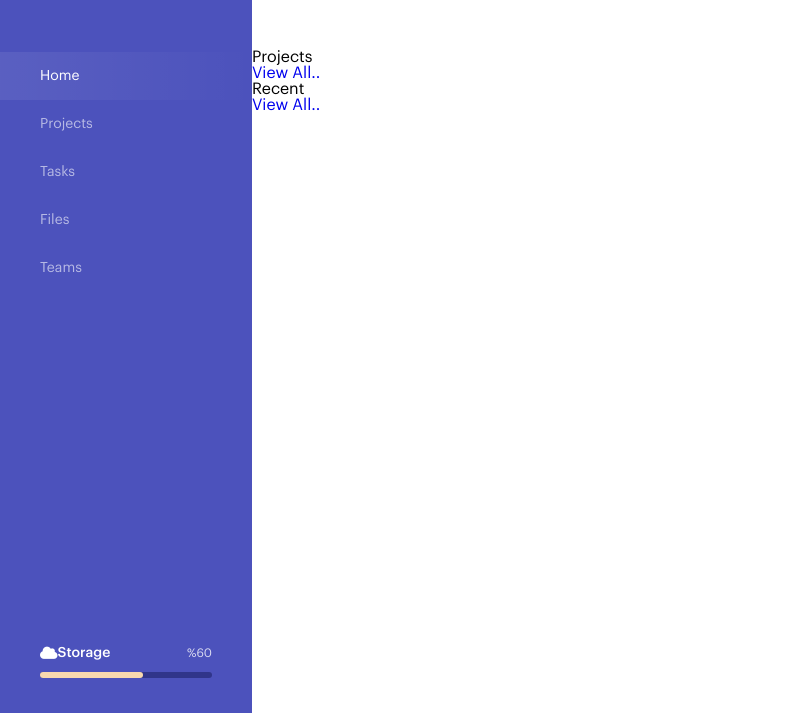
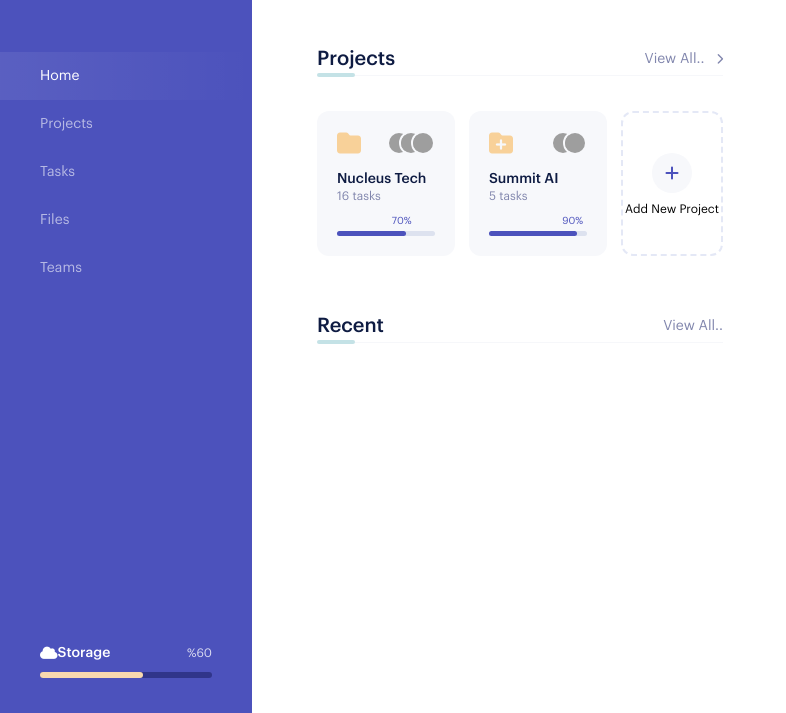
Before and after one commit to elanurbulbul/DashBoard, a plain HTML site: page index.html in a window 1280 px wide. Shown: the part 87-800 px from the top of the page, without its empty margins (0-786 px from the left). Drawn offline with Linux system fonts and the light colour scheme; grey boxes are pictures that could not be loaded.

Commit message:
projects

```diff
--- a/css/style.css
+++ b/css/style.css
@@ -156,9 +156,142 @@ body{
     flex: 1;
     display: flex;
 }
+.content .content-title h4{
+    font-size: 20px;
+    color: #0e1b42;
+    font-weight: 500;
+}
+.content .content-title a{
+    font-size: 14px;
+    color: #8186ad;
+}
+.content .content-title a i{
+    font-size: 11px;
+    margin-left: 8px;
+}
+.content .content-title{
+    display: flex;
+    padding-bottom: 6px;
+    border-bottom: 1px solid #F6F7FA;
+    justify-content: space-between;
+    align-items: center;
+    position: relative;
+    margin-bottom: 35px;
+}
+.content .content-title::before {
+    content: '';
+    width: 38px;
+    height: 4px;
+    background: #c4e2e6;
+    border-radius: 4px;
+    position: absolute;
+    bottom: -2px;
+    left: 0;
+}
+
 .content .inner{
  flex: 1;
- padding: 32px 0;
+ padding: 32px 65px;
+}
+.content .inner .inner-box{
+    margin-bottom: 60px;
+}
+.content .inner .inner-box .projects{
+    display: flex;
+    margin:0 -7px;
+}
+.content .inner .inner-box .box{
+    flex: 1;
+    height: 145px;
+    margin:0 7px;
+    border-radius: 12px;
+    box-sizing: border-box;
+}
+.content .inner .inner-box .box.active {
+    background: #f7f8fb;
+    padding: 20px;
+    display: flex;
+    flex-direction: column;
+    justify-content: space-between;
+}
+.content .inner .inner-box .box.active .box-top {
+    display: flex;
+    justify-content: space-between;
+    align-items: center;
+}
+.content .inner .inner-box .box.active .box-top i{
+    color:#F8D199;
+    font-size: 24px;
+}
+.content .inner .inner-box .box.active .box-top .box-shared {
+    display: flex;
+}
+.content .inner .inner-box .box.active .box-top .box-shared img {
+    width: 20px;
+    height: 20px;
+    border-radius: 20px;
+    margin-left: -12px;
+    border: 2px solid #f7f8fb;
+}
+.content .inner .inner-box .box.active .box-title {
+    display: flex;
+    flex-direction: column;
+    padding-bottom: 12px 0;
+}
+.content .inner .inner-box .box.active .box-title .name {
+    font-size: 14px;
+    font-weight: 500;
+    color:#0e1b42 ;
+    padding-bottom: 4px;
+}
+.content .inner .inner-box .box.active .box-title .task {
+    font-size: 12px;
+    color:#8186ad;
+    margin-bottom: 12px;
+}
+.content .inner .inner-box .box.active .box-bar {
+    width: 100%;
+    height: 5px;
+    border-radius: 5px;
+    background: #dde2ef;
+}
+.content .inner .inner-box .box.active .box-bar span {
+    width: auto;
+    height: 5px;
+    border-radius: 5px;
+    background: #4c52bc;
+    display: block;
+    position: relative;
+}
+.content .inner .inner-box .box.active .box-bar span::before{
+    content:attr(title);
+    position: absolute;
+    top:-15px;
+    right: -6px;
+    font-size: 10px;
+    color: #4c52bc;
+}
+.content .inner .inner-box .box.empty {
+    border: 2px dashed #E4E8F6;
+    display: flex;
+    align-items: center;
+    justify-content: center;
+    flex-direction: column;
+}
+.content .inner .inner-box .box.empty i{
+    width: 40px;
+    height: 40px;
+    border-radius: 50%;
+    background: #f7f8fb;
+    display: flex;
+    align-items: center;
+    justify-content: center;
+    margin-bottom: 10px;
+    color: #4c52bc;
+}
+.content .inner .inner-box .box.empty .text{
+    font-size: 12px;
+    color: black;
 }
 .content .inner .search{
     position: relative;
--- a/index.html
+++ b/index.html
@@ -45,13 +45,55 @@
             </div>
             <div class="inner-box">
                 <div class="content-title">
-                    <h6>Projects</h6>
-                    <a href="#">View All..</a>
+                    <h4>Projects</h4>
+                    <a href="#">
+                        View All..
+                        <i class="fa-solid fa-chevron-right"></i>
+                    </a>
+                </div>
+                <div class="projects">
+                    <a href="#" class="box active">
+                        <span class="box-top">
+                            <i class="fa-solid fa-folder"></i>
+                            <span class="box-shared">
+                                <img alt="" src="https://pbs.twimg.com/profile_images/1691474657080217600/sr0sBOTr_400x400.jpg">
+                                <img alt="" src="https://pbs.twimg.com/profile_images/1691474657080217600/sr0sBOTr_400x400.jpg">
+                                <img alt="" src="https://pbs.twimg.com/profile_images/1691474657080217600/sr0sBOTr_400x400.jpg">
+                            </span>
+                        </span>
+                        <span class="box-title">
+                            <div class="name">Nucleus Tech</div>
+                            <div class="task">16 tasks</div>
+                        </span>
+                        <span class="box-bar">
+                            <span style="width: 70%;" title="70%"></span>
+                        </span>
+                    </a>
+                    <a href="#" class="box active">
+                        <span class="box-top">
+                            <i class="fa-solid fa-folder-plus"></i>
+                            <span class="box-shared">
+                                <img alt="" src="https://pbs.twimg.com/profile_images/1691474657080217600/sr0sBOTr_400x400.jpg">
+                                <img alt="" src="https://pbs.twimg.com/profile_images/1691474657080217600/sr0sBOTr_400x400.jpg">
+                            </span>
+                        </span>
+                        <span class="box-title">
+                            <div class="name">Summit AI</div>
+                            <div class="task">5 tasks</div>
+                        </span>
+                        <span class="box-bar">
+                            <span style="width: 90%;" title="90%"></span>
+                        </span>
+                    </a>
+                    <a href="#" class="box empty">
+                        <i class="fa-solid fa-plus"></i>
+                        <span class="text">Add New Project</span>
+                    </a>
                 </div>
             </div>
             <div class="inner-box">
                 <div class="content-title">
-                    <h6>Recent</h6>
+                    <h4>Recent</h4>
                     <a href="#">View All..</a>
                 </div>
             </div>
```
